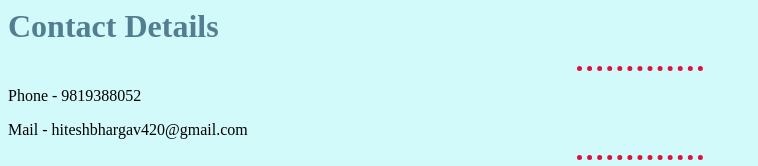
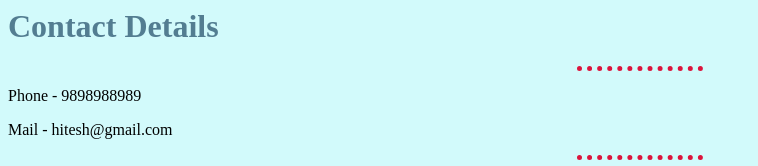
Before and after one commit to hiteshcodes/myFirstWebsite, a plain HTML site: page contact.html in a window 1280 px wide. Shown: the top 166 px of the page, without its empty margins (0-758 px from the left). Drawn offline with Linux system fonts and the light colour scheme.

Commit message:
info updated

```diff
--- a/contact.html
+++ b/contact.html
@@ -7,8 +7,8 @@
         <body>
             <h1>Contact Details</h1>
             <hr>
-            <p>Phone - 9819388052</p>
-            <p>Mail - hiteshbhargav420@gmail.com</p>
+            <p>Phone - 9898988989</p>
+            <p>Mail - hitesh@gmail.com</p>
             <hr>
             <form action="mailto:info@londonappbrewry.com" method="post" enctype="text/plain">
             <labe> Your Name: </label>
```
